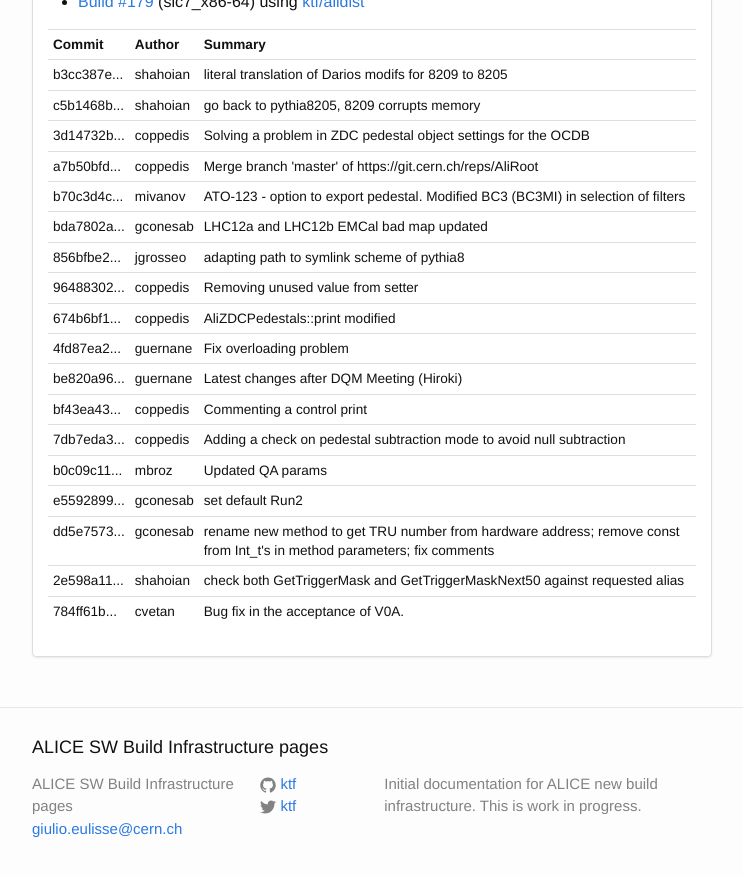
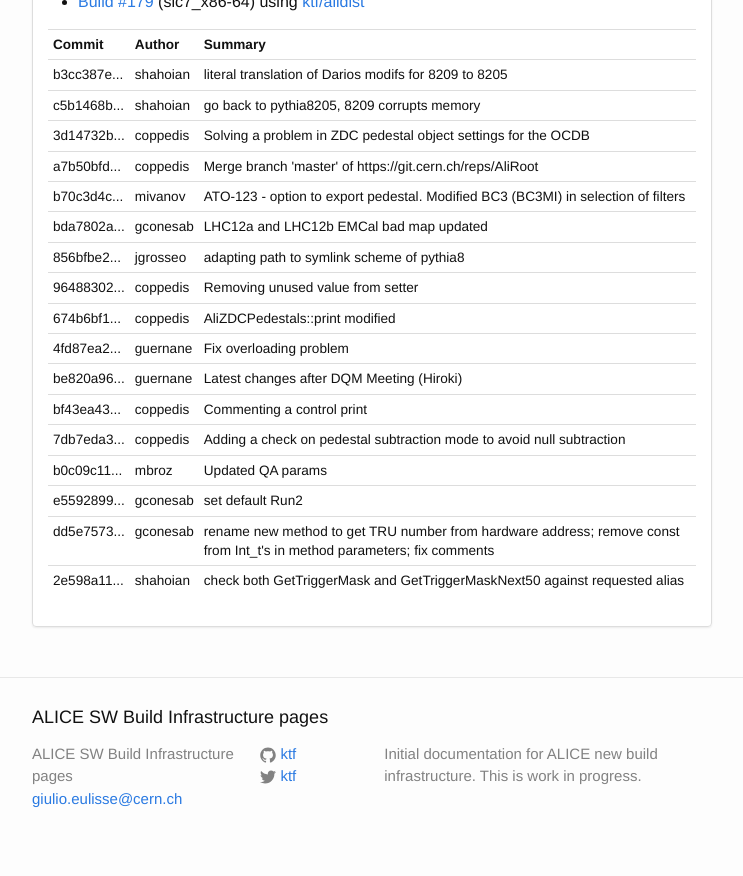
Before and after one commit to alisw/alisw.github.io, a Jekyll site: the page built from index.html, in a window 1280 px wide and 900 px high, scrolled down 3916 px. Shown: the top 876 px of the window, without its empty margins (268-1011 px from the left). Built offline with Jekyll 4.4.1, drawn with Linux system fonts in a browser that asks for light colours; nearby versions of some CDN libraries.

Commit message:
Updated results.

```diff
--- a/_data/commits-aliroot-master.yaml
+++ b/_data/commits-aliroot-master.yaml
@@ -148,8 +148,3 @@
  message: >-
     check both GetTriggerMask and GetTriggerMaskNext50 against requested alias
  author: !!str shahoian
--
- commit: "784ff61be2aa4da1f1923e2e2b510c83ffa8ee9b"
- message: >-
-    Bug fix in the acceptance of V0A.
- author: !!str cvetan
```
